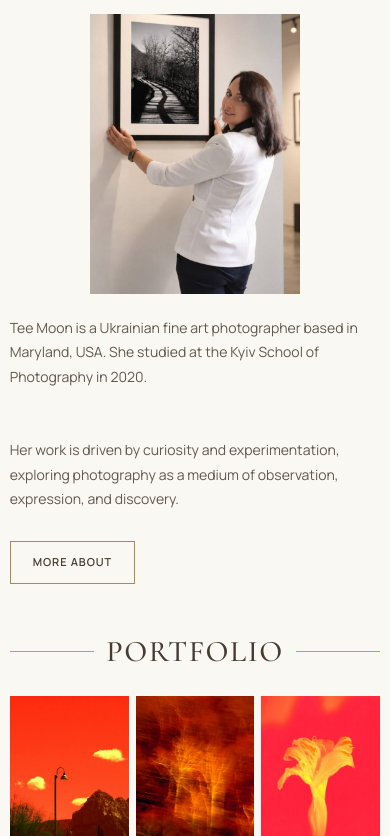
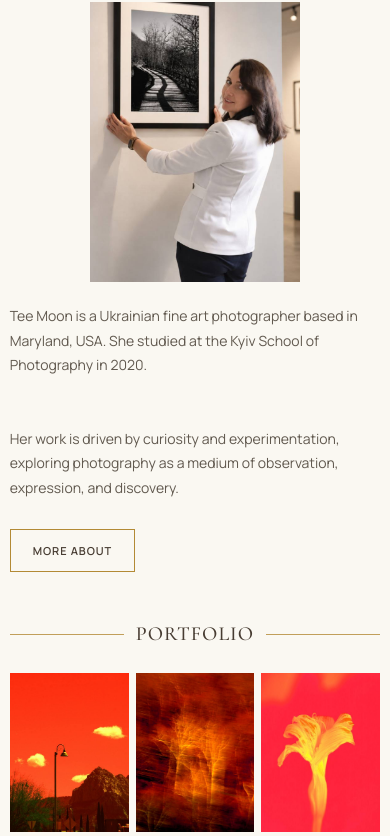
Before and after one commit to TetianaSulima/tee-moon-site, a plain HTML site: page index.html in a window 390 px wide. Shown: the part 327-1163 px from the top of the page. Drawn offline with nearby package versions, Linux system fonts and the light colour scheme.

Commit message:
Add files via upload

```diff
--- a/style.css
+++ b/style.css
@@ -2149,7 +2149,7 @@ main .pf-more {
   gap: 20px;
   width: 100%;
   font-family: var(--gallery-serif, Georgia, serif);
-  font-size: clamp(34px,4vw,46px);
+  font-size: clamp(23px,2.7vw,31px);
   font-weight: 500;
   letter-spacing: .05em;
   line-height: 1.15;
@@ -2185,7 +2185,7 @@ main .pf-more {
     height: clamp(125px, 33vw, 160px);
     min-height: 125px;
   }
-  .home-page .home-bio > h2, .home-page .home-portfolio > h2 { gap: 12px; font-size: 34px; }
+  .home-page .home-bio > h2, .home-page .home-portfolio > h2 { gap: 12px; font-size: 23px; }
   .home-page .home-hero-image .tm-nav { opacity: .75; width: 24px; }
 }
 @media (max-width: 390px) {
@@ -2193,7 +2193,7 @@ main .pf-more {
   .header .navigation a, .header .navigation .dd > a { font-size: 10px; }
   .header .tm-brand-name { font-size: 20px; }
   .header .tm-brand-subtitle { font-size: 7.4px; }
-  .home-page .home-bio > h2, .home-page .home-portfolio > h2 { font-size: 30px; }
+  .home-page .home-bio > h2, .home-page .home-portfolio > h2 { font-size: 20px; }
 }
 @media (prefers-reduced-motion: reduce) {
   .home-page .home-hero-image .tm-slide { transition: none !important; }
```
